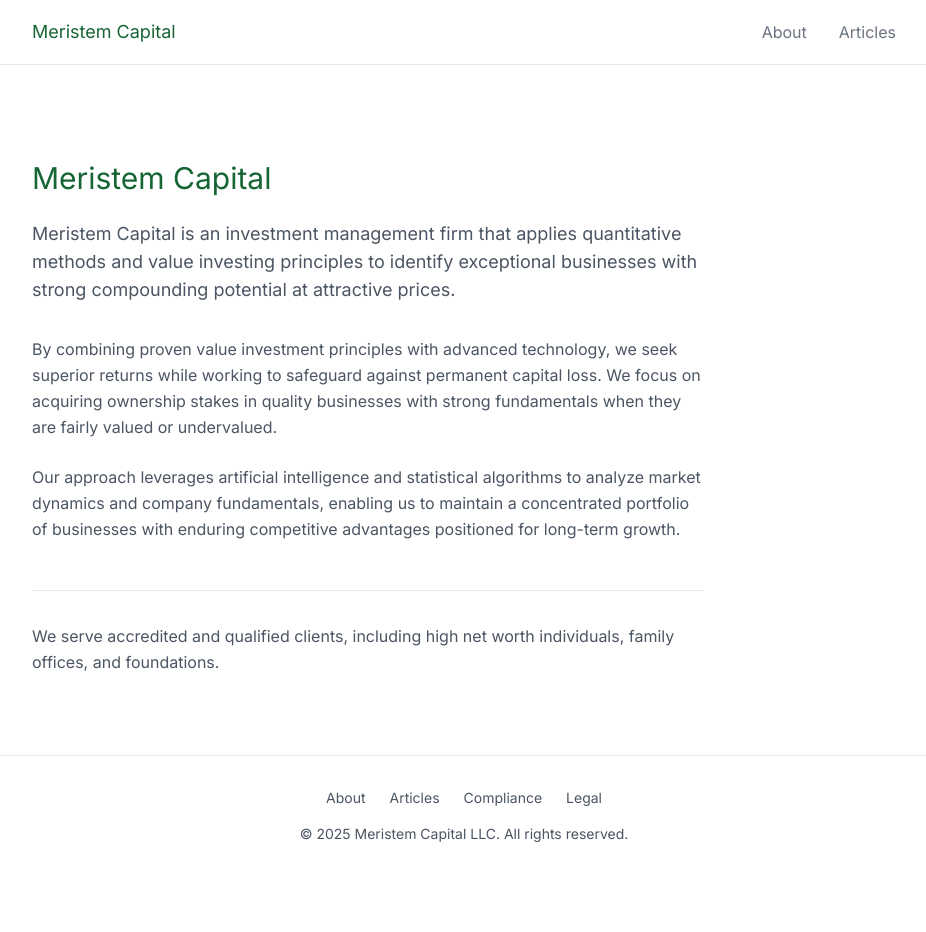
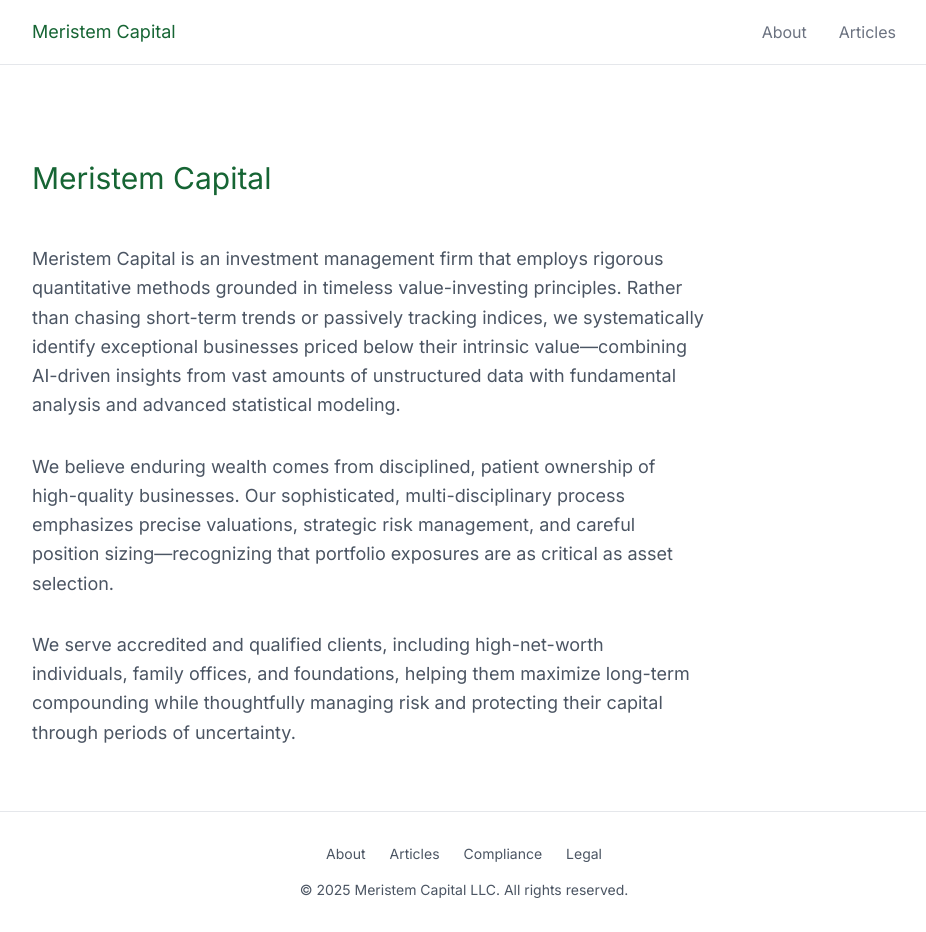
Before and after one commit to tyler-foxworthy/meristem_site, a Next.js app: page / in a window 1280 px wide. Shown: the whole page, without its empty margins (176-1102 px from the left). Before the commit the page ends 876 px from the top, so only its background shows below. Built offline with nearby package versions, Linux system fonts and the light colour scheme.

Commit message:
refactor: improve homepage typography and spacing consistency

```diff
--- a/src/app/page.tsx
+++ b/src/app/page.tsx
@@ -2,21 +2,18 @@ export default function Home() {
   return (
     <main className="container py-16">
       <div className="max-w-2xl">
-        <h1 className="text-brand-800">
+        <h1 className="text-brand-800 mb-12">
           Meristem Capital
         </h1>
-        <p className="text-lg mb-8">
-          Meristem Capital is an investment management firm that applies quantitative methods and value investing principles to identify exceptional businesses with strong compounding potential at attractive prices.
-        </p>
-        <p className="text-gray-600 mb-6">
-          By combining proven value investment principles with advanced technology, we seek superior returns while working to safeguard against permanent capital loss. We focus on acquiring ownership stakes in quality businesses with strong fundamentals when they are fairly valued or undervalued.
-        </p>
-        <p className="text-gray-600 mb-8">
-          Our approach leverages artificial intelligence and statistical algorithms to analyze market dynamics and company fundamentals, enabling us to maintain a concentrated portfolio of businesses with enduring competitive advantages positioned for long-term growth.
-        </p>
-        <div className="border-t border-gray-200 pt-8 mt-12">
-          <p className="text-gray-600">
-            We serve accredited and qualified clients, including high net worth individuals, family offices, and foundations.
+        <div className="space-y-8">
+          <p className="text-lg leading-relaxed">
+            Meristem Capital is an investment management firm that employs rigorous quantitative methods grounded in timeless value-investing principles. Rather than chasing short-term trends or passively tracking indices, we systematically identify exceptional businesses priced below their intrinsic value—combining AI-driven insights from vast amounts of unstructured data with fundamental analysis and advanced statistical modeling.
+          </p>
+          <p className="text-lg leading-relaxed">
+            We believe enduring wealth comes from disciplined, patient ownership of high-quality businesses. Our sophisticated, multi-disciplinary process emphasizes precise valuations, strategic risk management, and careful position sizing—recognizing that portfolio exposures are as critical as asset selection.
+          </p>
+          <p className="text-lg leading-relaxed">
+            We serve accredited and qualified clients, including high-net-worth individuals, family offices, and foundations, helping them maximize long-term compounding while thoughtfully managing risk and protecting their capital through periods of uncertainty.
           </p>
         </div>
       </div>
```
